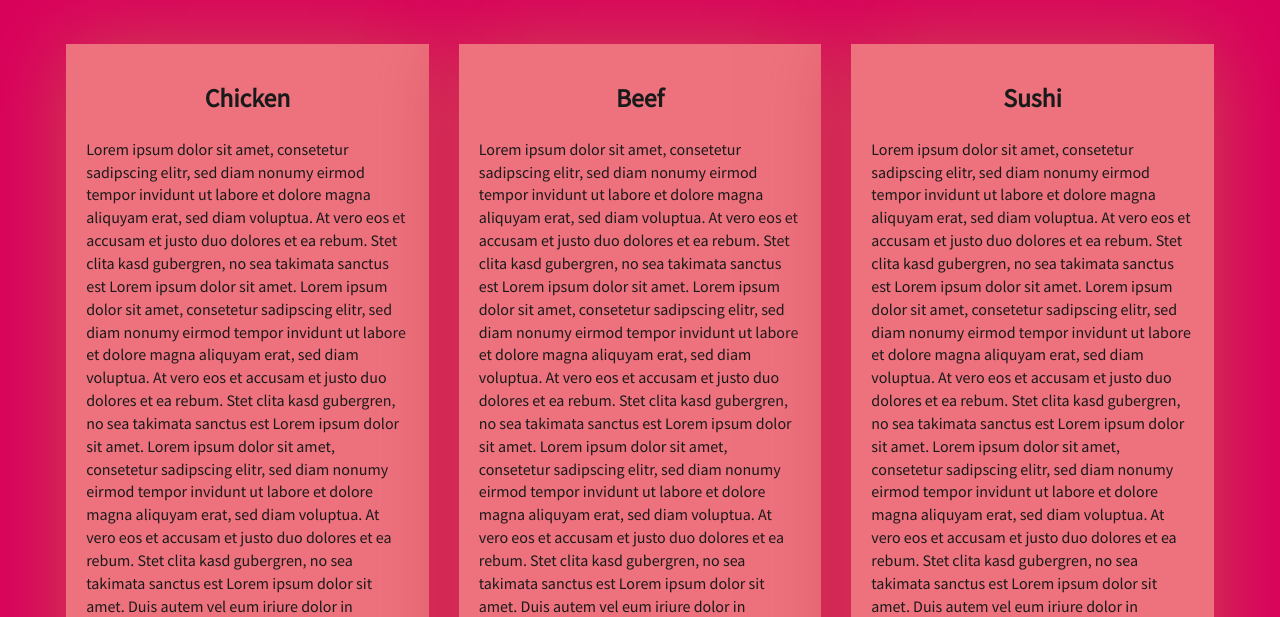
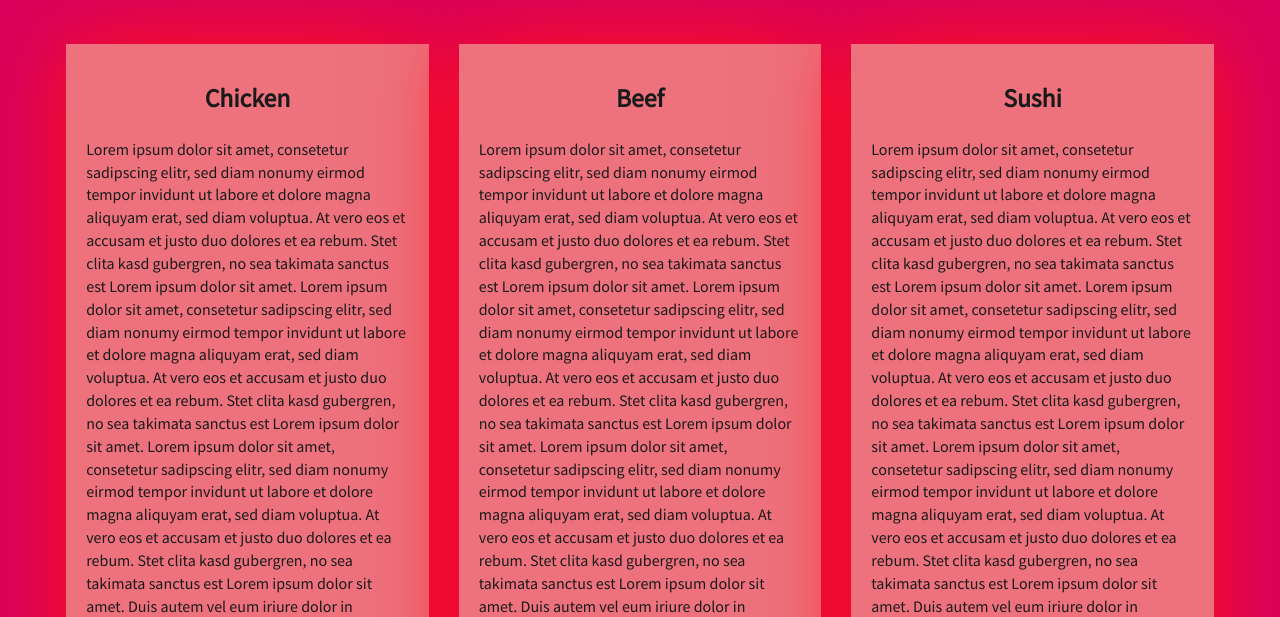
Before and after one commit to hpchuck/HTMLCSSJAVASCRIPT, a plain HTML site: page Solution_for_module_3/index.html in a window 1280 px wide. Shown: the part 183-800 px from the top of the page. Drawn offline with Linux system fonts and the light colour scheme.

Commit message:
background shadow
changes in the depth of the background shadow.

```diff
--- a/Solution_for_module_3/css/styles.css
+++ b/Solution_for_module_3/css/styles.css
@@ -93,7 +93,7 @@ body {
     padding: 20px;
     background-color: #ed727e;
     margin-bottom: 60px;
-    box-shadow: 0 0 80px #cf4452;
+    box-shadow: 0 0 80px #ff1216;
 }
 
 
```
